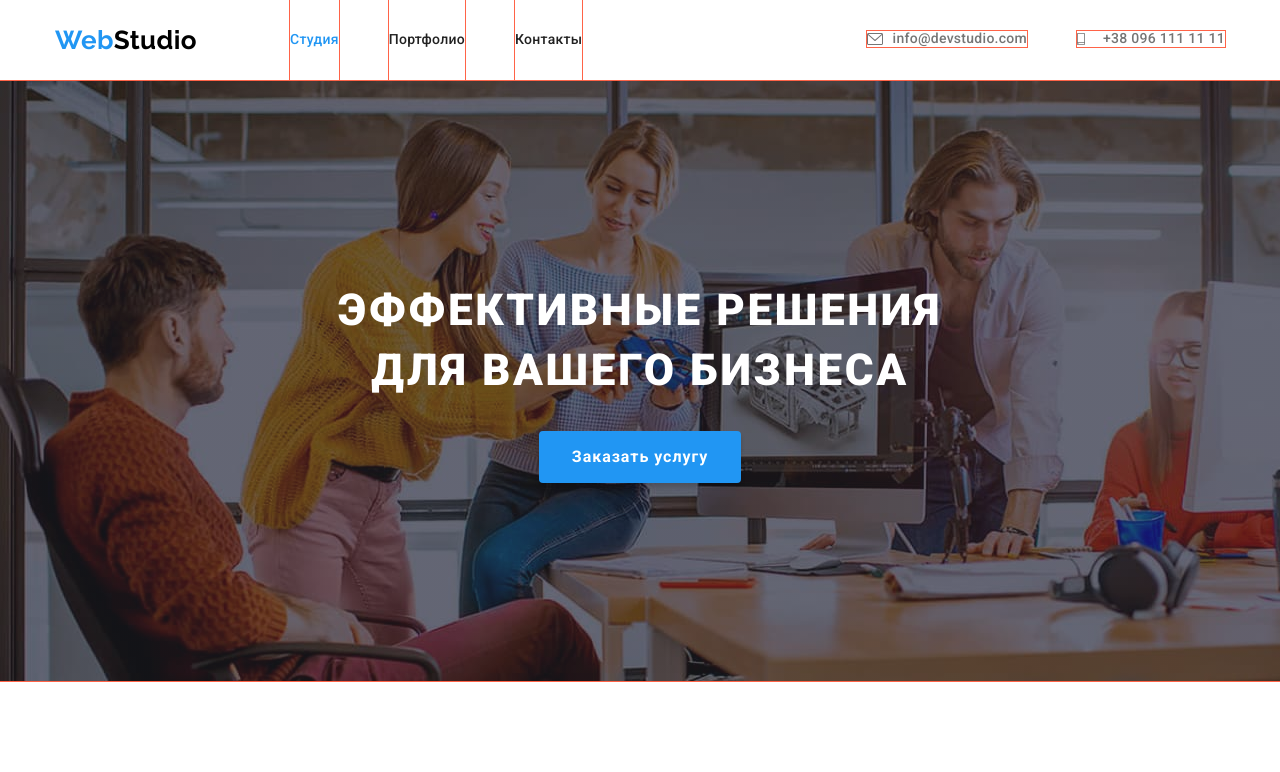
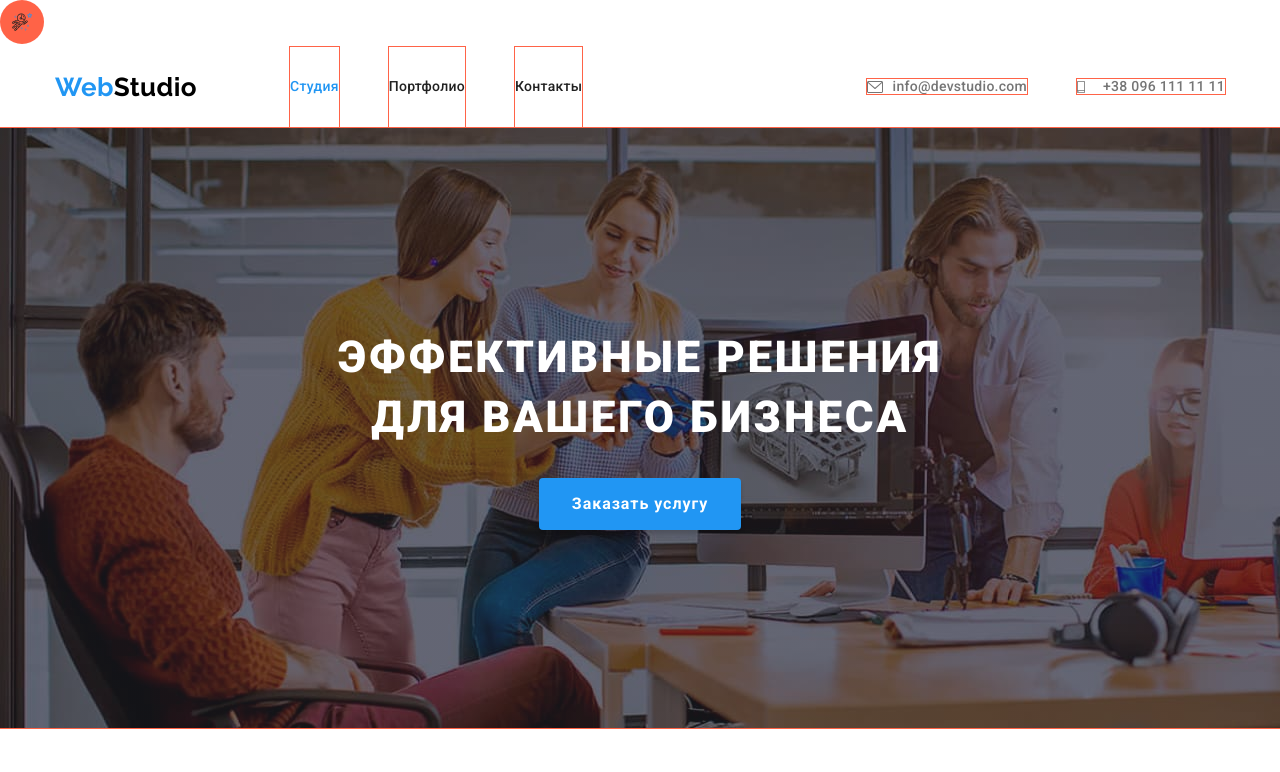
Before and after one commit to BogdanGoIT/goit-markup-hw-04, a plain HTML site: page index.html in a window 1280 px wide. Shown: the top 772 px of the page. Drawn offline with Linux system fonts and the light colour scheme.

Commit message:
делает круглые иконки

```diff
--- a/css/styles.css
+++ b/css/styles.css
@@ -48,6 +48,19 @@ img {
 }
 
 /* тело */
+
+.icon-link{
+  display: inline-block;
+  height: 44px;
+  width: 44px;
+  background-image: url(../images/svg/astronaut\ 1.svg);
+  background-repeat: no-repeat;
+  background-size: 20px;
+  background-position: center;
+
+  background-color: tomato;
+  border-radius: 50%;
+}
 
 body {
   background-color: var(--white-color);
--- a/index.html
+++ b/index.html
@@ -19,6 +19,7 @@
 </head>
 
 <body>
+    <div class="icon-link"></div>
 
     <!-- Шапка страницы -->
     <header class="header">
```
